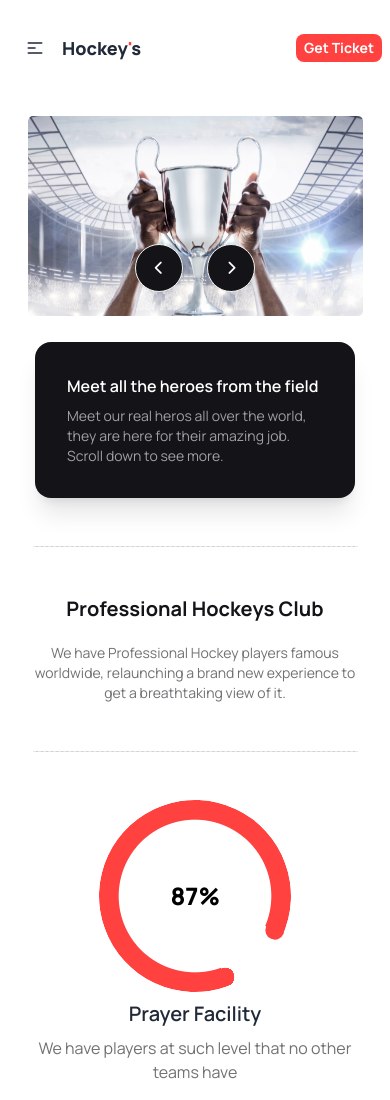
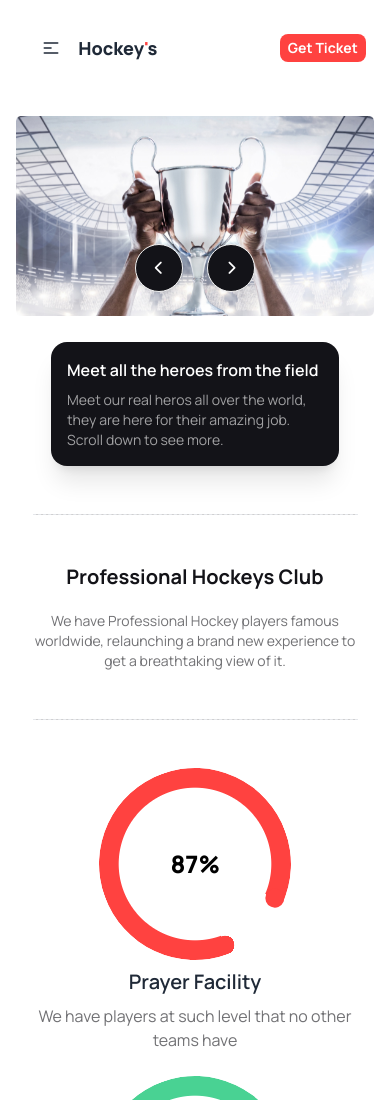
Before and after one commit to rafiferdos/hockey-club, a plain HTML site: page index.html in a window 390 px wide. Shown: the top 1100 px of the page. Drawn offline with nearby package versions, Linux system fonts and the light colour scheme.

Commit message:
Update navbar and banner styles, fixed bugs

```diff
--- a/index.html
+++ b/index.html
@@ -36,7 +36,7 @@
   </head>
   <body>
     <!-- navbar area -->
-    <nav class="container mx-auto">
+    <nav class="container lg:w-10/12 w-11/12 mx-auto">
       <div class="navbar bg-base-100 py-6">
         <div class="navbar-start">
           <div class="dropdown">
@@ -86,10 +86,10 @@
     </nav>
 
     <!-- banner area -->
-    <section class="container mx-auto mt-5">
+    <section class="container lg:w-10/12 w-11/12 mx-auto mt-5">
         <div class="carousel w-full relative container mx-auto">
-          <div id="slide1" class="carousel-item relative flex justify-center lg:w-full container mx-auto">
-            <img src="./Images/1.png" class="lg:w-full lg:h-auto min-w-[310px] lg:max-w-full max-w-[335px]" />
+          <div id="slide1" class="carousel-item relative flex justify-center lg:w-full w-full container mx-auto">
+            <img src="./Images/1.png" class="lg:w-full lg:h-auto lg:max-w-full w-full" />
             <div class="absolute flex gap-6 lg:justify-start justify-center transform -translate-y-1/2 lg:left-5  lg:bottom-6 bottom-0 ">
                 <a href="#slide2" class="btn btn-circle bg-custom2 text-white lg:text-2xl text-sm"><i class="fa-solid fa-chevron-left"></i></a>
                 <a href="#slide2" class="btn btn-circle bg-custom2 text-white lg:text-2xl text-sm"><i class="fa-solid fa-chevron-right"></i></a>
@@ -102,7 +102,7 @@
             </div>
           </div>
           <div id="slide2" class="carousel-item relative flex justify-center w-full">
-            <img src="./Images/b2.png" class="lg:w-full lg:h-auto h-[200px] min-w-[310px] lg:max-w-full max-w-[335px] rounded-lg lg:rounded-3xl" />
+            <img src="./Images/b2.png" class="lg:w-full lg:h-auto h-[200px] lg:max-w-full w-full rounded-lg lg:rounded-3xl" />
             <div class="absolute flex gap-6 lg:justify-start justify-center transform -translate-y-1/2 lg:left-5  lg:bottom-6 bottom-0 ">
                 <a href="#slide1" class="btn btn-circle bg-custom2 text-white lg:text-2xl text-sm "><i class="fa-solid fa-chevron-left"></i></a>
                 <a href="#slide1" class="btn btn-circle bg-custom2 text-white lg:text-2xl text-sm"><i class="fa-solid fa-chevron-right"></i></a>
@@ -116,9 +116,8 @@
           </div>
         </div>
         <div class="w-full flex justify-center container mx-auto">
-
-          <div class="lg:hidden static mt-5 card w-4/5 min-w-80 max-w-96 bg-base-100 shadow-xl bg-custom2 text-white text-2xl">
-            <div class="card-body">
+          <div class="lg:hidden static mt-5 card w-4/5 min-w-72 max-w-96 bg-base-100 shadow-xl bg-custom2 text-white text-2xl">
+            <div class="card-body p-4">
               <h2 class="card-title text-base">Meet all the heroes from the field</h2>
               <p class="text-[#ffffff99] text-sm">Meet our real heros all over the world, they are here for their amazing job. Scroll down to see more.</p>
             </div>
```
